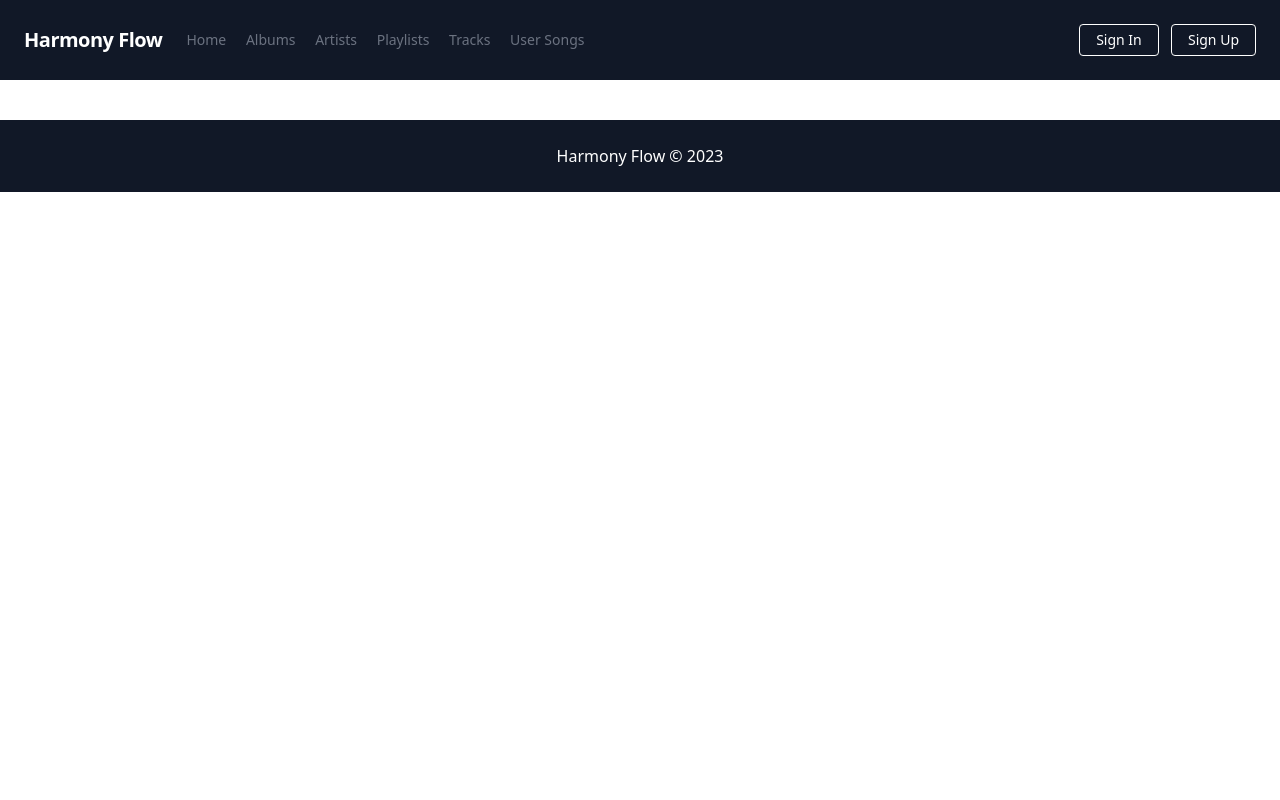
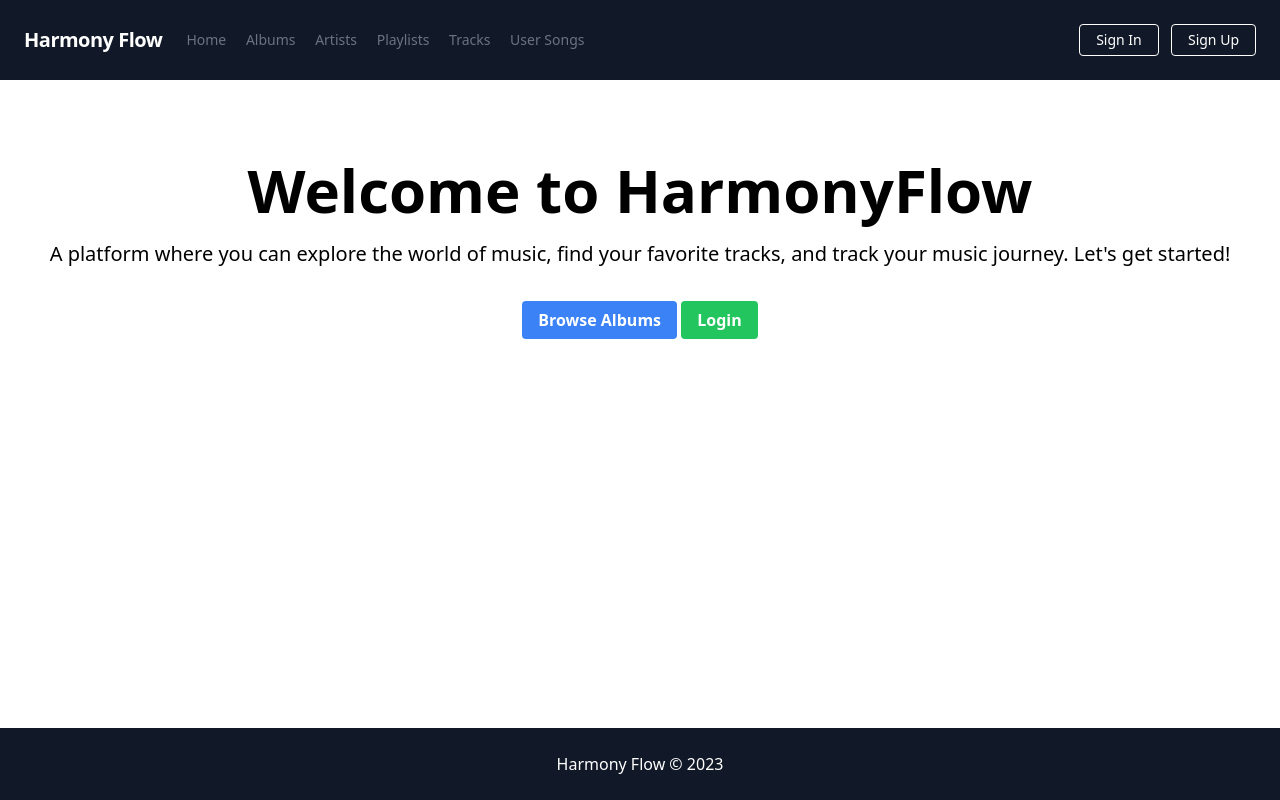
Before and after one commit to dias0092/harmony-flow, a Django app: page / in a window 1280 px wide. Run offline with Django 4.2, Linux system fonts and the light colour scheme; some libraries are stand-ins or nearby versions.

Commit message:
Updated base.html template

```diff
--- a/harmonyflow/settings.py
+++ b/harmonyflow/settings.py
@@ -135,4 +135,4 @@ STATICFILES_DIRS = [os.path.join(BASE_DIR, 'static'),]
 
 DEFAULT_AUTO_FIELD = 'django.db.models.BigAutoField'
 
-LOGIN_URL = 'login'
+LOGIN_URL = 'users:login'
--- a/templates/base.html
+++ b/templates/base.html
@@ -7,7 +7,7 @@
     <!-- Include Tailwind CSS via CDN -->
     <script src="https://cdn.tailwindcss.com"></script>
 </head>
-<body>
+<body class="flex flex-col min-h-screen">
     <nav class="flex items-center justify-between flex-wrap bg-gray-900 p-6">
         <div class="flex items-center flex-shrink-0 text-white mr-6">
             <span class="font-semibold text-xl tracking-tight">Harmony Flow</span>
@@ -34,7 +34,7 @@
                 <a href="{% url 'tracks:track_list' %}" class="block mt-4 lg:inline-block lg:mt-0 text-gray-500 hover:text-white mr-4">
                   Tracks
                 </a>
-                <a href="{% url 'artists:artist_list' %}" class="block mt-4 lg:inline-block lg:mt-0 text-gray-500 hover:text-white mr-4">
+                <a href="{% url 'user_songs:usersong_list' %}" class="block mt-4 lg:inline-block lg:mt-0 text-gray-500 hover:text-white mr-4">
                   User Songs
                 </a>
             </div>
@@ -52,14 +52,25 @@
     </nav>
 
     <!-- Content -->
-    <div class="container mx-auto mt-10">
+    <div class="container mx-auto mt-10 flex-grow">
         {% block content %}
-        <!-- The actual content goes here -->
+        <div class="container mx-auto py-10">
+          <h2 class="text-6xl font-bold mb-5 text-center">Welcome to HarmonyFlow</h2>
+          <p class="text-center text-xl">A platform where you can explore the world of music, find your favorite tracks, and track your music journey. Let's get started!</p>
+          <div class="mt-10 text-center">
+            <a href="{% url 'albums:album_list' %}" class="bg-blue-500 hover:bg-blue-700 text-white font-bold py-2 px-4 rounded">Browse Albums</a>
+            {% if user.is_authenticated %}
+            <a href="{% url 'user_songs:usersong_list' %}" class="bg-green-500 hover:bg-green-700 text-white font-bold py-2 px-4 rounded">My Songs</a>
+            {% else %}
+            <a href="{% url 'users:login' %}" class="bg-green-500 hover:bg-green-700 text-white font-bold py-2 px-4 rounded">Login</a>
+            {% endif %}
+          </div>
+        </div>
         {% endblock %}
     </div>
 
     <!-- Footer -->
-    <footer class="footer bg-gray-900 mt-10">
+    <footer class="footer bg-gray-900 mt-auto">
         <div class="container mx-auto text-white text-center p-6">
             Harmony Flow © 2023
         </div>
```
